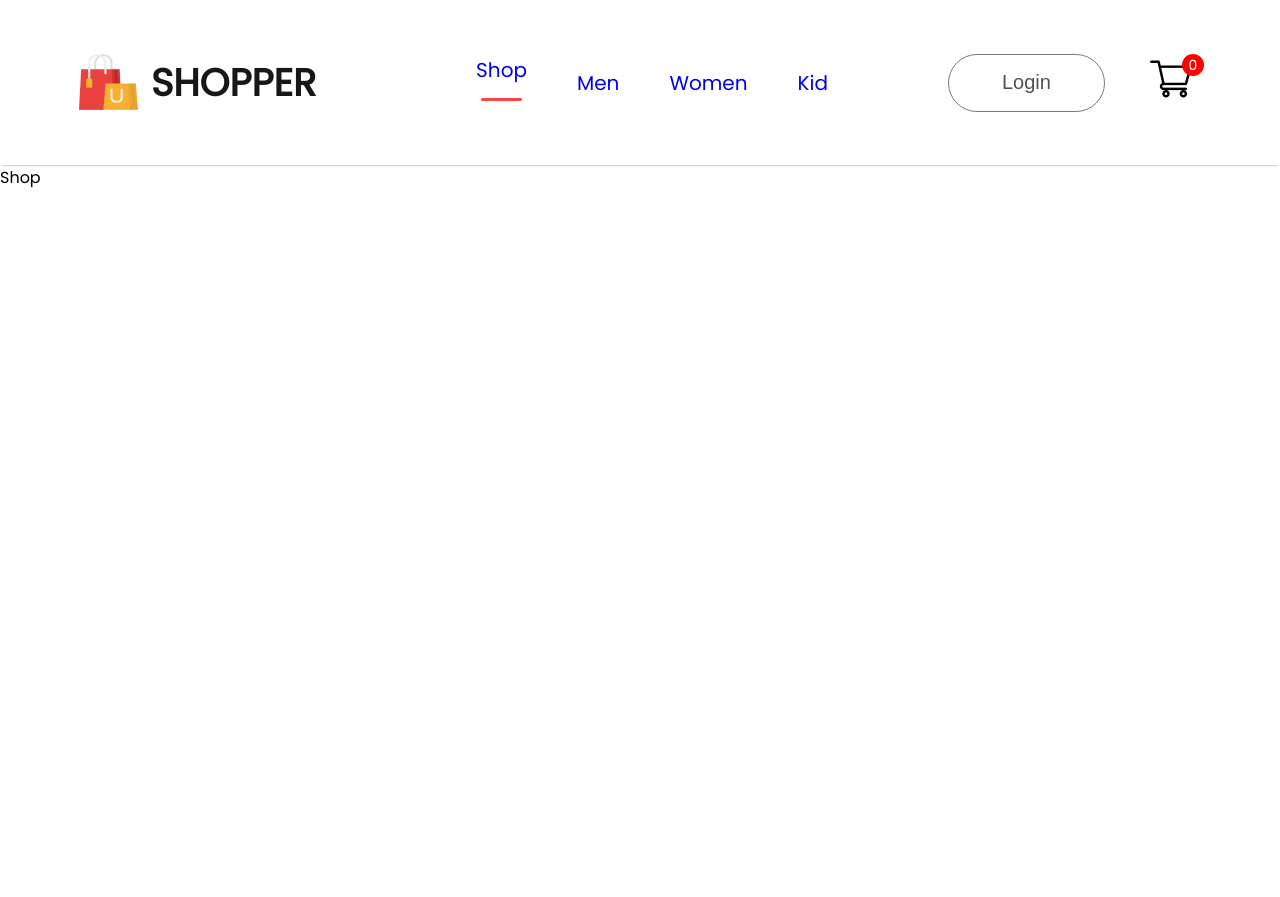
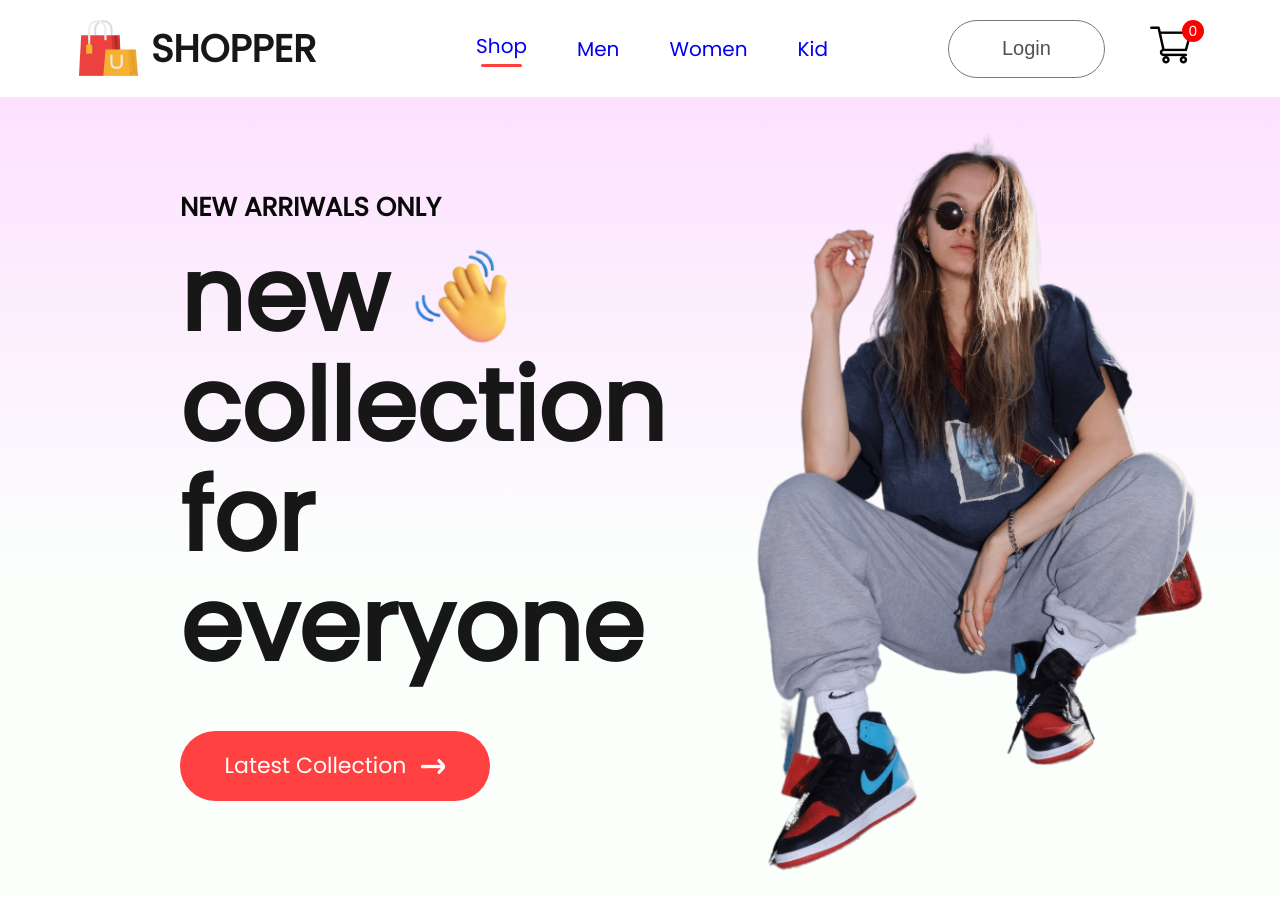
Before and after one commit to NzmAll/shopping-ecommerce, a React (Create React App) app in the folder frontend/: page / in a window 1280 px wide. Before the commit the page ends 800 px from the top, so only its background shows below. Built offline with nearby package versions, Linux system fonts and the light colour scheme.

Commit message:
Hero section added

```diff
--- /dev/null
+++ b/frontend/src/Components/Hero/Hero.css
@@ -0,0 +1,58 @@
+.hero {
+  height: 100vh;
+  background: linear-gradient(180deg, #fde1ff, #e1ffea22 60%);
+  display: flex;
+}
+
+.hero-left {
+  flex: 1;
+  display: flex;
+  flex-direction: column;
+  justify-content: center;
+  gap: 20px;
+  padding-left: 180px;
+  line-height: 1.1;
+}
+
+.hero-left h2 {
+  color: #090909;
+  font-size: 26px;
+  font-weight: 600;
+}
+
+.hero-left p {
+  color: #171717;
+  font-size: 100px;
+  font-weight: 700;
+}
+
+.hero-hand-icon {
+  display: flex;
+  align-items: center;
+  gap: 20px;
+}
+
+.hero-hand-icon img {
+  width: 105px;
+}
+
+.hero-latest-btn {
+  display: flex;
+  justify-content: center;
+  align-items: center;
+  gap: 15px;
+  width: 310px;
+  height: 70px;
+  border-radius: 75px;
+  margin-top: 30px;
+  background: #ff4141;
+  color: white;
+  font-size: 22px;
+  font-weight: 500;
+}
+
+.hero-right{
+    flex: 1;
+    display: flex;
+    justify-content: center;
+}
--- /dev/null
+++ b/frontend/src/Components/Hero/Hero.jsx
@@ -0,0 +1,32 @@
+import React from "react";
+import "./Hero.css";
+import hand_icon from "../Assets/hand_icon.png";
+import arrow_icon from "../Assets/arrow.png";
+import hero_image from "../Assets/hero_image.png";
+
+const Hero = () => {
+  return (
+    <div className="hero">
+      <div className="hero-left">
+        <h2>NEW ARRIWALS ONLY</h2>
+        <div>
+          <div className="hero-hand-icon">
+            <p>new</p>
+            <img src={hand_icon} alt="" />
+          </div>
+          <p>collection</p>
+          <p>for everyone</p>
+        </div>
+        <div className="hero-latest-btn">
+            <div>Latest Collection</div>
+            <img src={arrow_icon} alt="" />
+        </div>
+      </div>
+      <div className="hero-right">
+        <img src={hero_image} alt="" />
+      </div>
+    </div>
+  );
+};
+
+export default Hero;
--- a/frontend/src/Pages/Shop.jsx
+++ b/frontend/src/Pages/Shop.jsx
@@ -1,9 +1,12 @@
-import React from 'react'
+import React from "react";
+import Hero from "../Components/Hero/Hero";
 
 const Shop = () => {
   return (
-    <div>Shop</div>
-  )
-}
+    <div>
+      <Hero />
+    </div>
+  );
+};
 
-export default Shop
+export default Shop;
--- a/frontend/src/index.css
+++ b/frontend/src/index.css
@@ -1,3 +1,7 @@
+*{
+  margin: 0;
+}
+
 body {
   margin: 0;
   font-family: -apple-system, BlinkMacSystemFont, "Segoe UI", "Roboto", "Oxygen",
```
Also changed, not shown: frontend/src/Components/Item/Item.css (added, +30 -0 lines), frontend/src/Components/Item/Item.jsx (added, +21 -0 lines).
